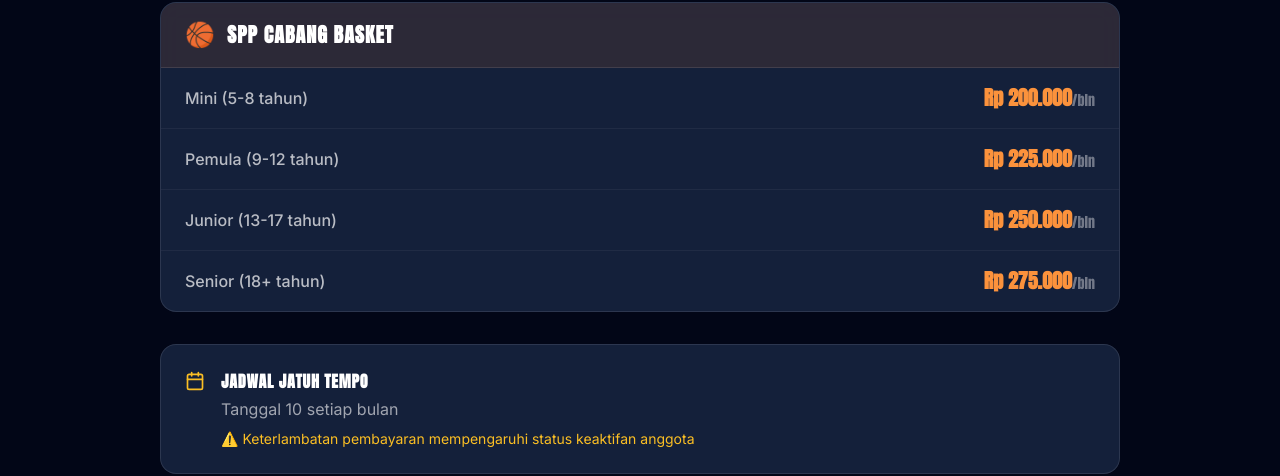
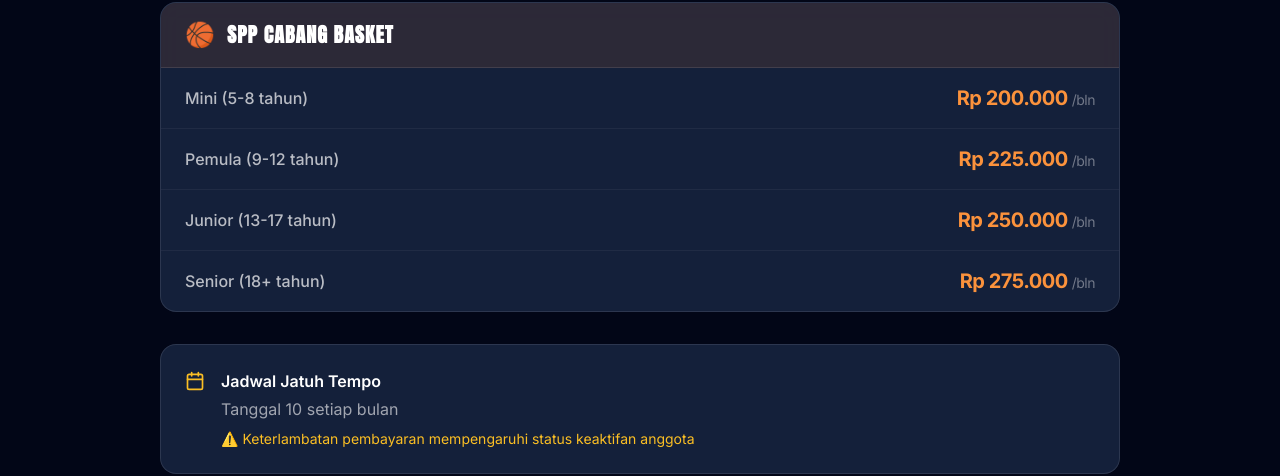
Before and after one commit to solikhulmauludin22014-ops/barqignite-sport, a Next.js app: page /pembayaran in a window 1280 px wide. Shown: the part 474-950 px from the top of the page. Built offline with nearby package versions, Linux system fonts and the light colour scheme; no server answers; the database is empty.

Commit message:
Fix readability: batasi penggunaan font tebal

```diff
--- a/app/(public)/pembayaran/page.tsx
+++ b/app/(public)/pembayaran/page.tsx
@@ -103,8 +103,8 @@ export default function PembayaranPage() {
               {sppData[cabangFilter].map((item, i) => (
                 <div key={i} className="px-6 py-4 flex items-center justify-between hover:bg-white/5 transition-colors">
                   <span className="text-white/70 font-medium">{item.kategori}</span>
-                  <span className={`font-display text-xl font-bold ${cabangConfig[cabangFilter].color}`}>
-                    {formatCurrency(item.nominal)}<span className="text-sm font-normal text-white/40">/bln</span>
+                  <span className={`font-bold text-xl tracking-tight ${cabangConfig[cabangFilter].color}`}>
+                    {formatCurrency(item.nominal)}<span className="text-sm font-normal text-white/40 ml-1">/bln</span>
                   </span>
                 </div>
               ))}
--- a/app/globals.css
+++ b/app/globals.css
@@ -38,11 +38,15 @@
     @apply bg-arena-800 text-neutral-light antialiased;
   }
 
-  h1, h2, h3, h4, h5, h6 {
+  h1, h2 {
     font-family: var(--font-anton), system-ui, sans-serif;
     font-weight: 400;
     text-transform: uppercase;
     letter-spacing: 0.05em;
+  }
+
+  h3, h4, h5, h6 {
+    font-weight: 700;
   }
 }
 
```
